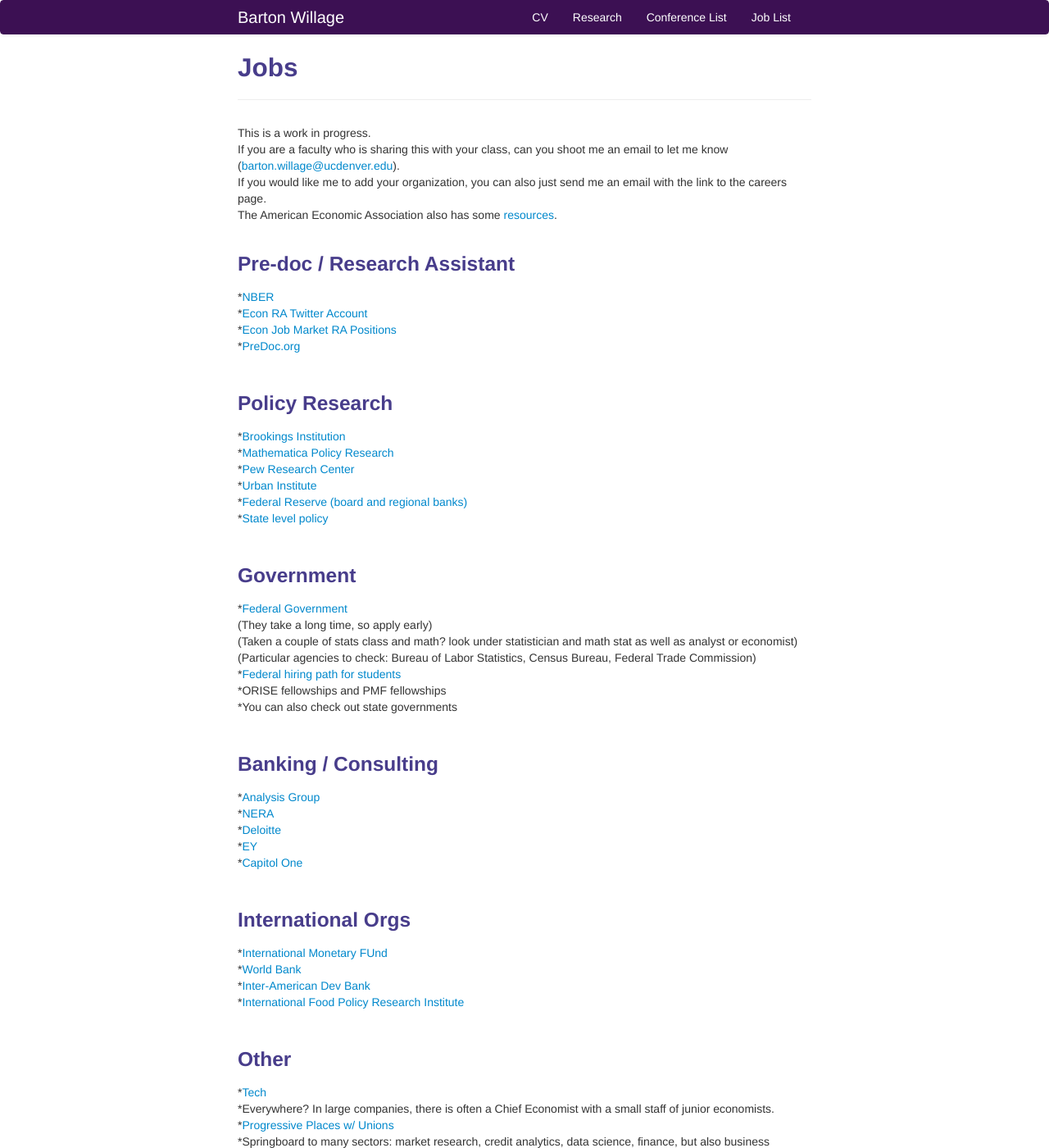
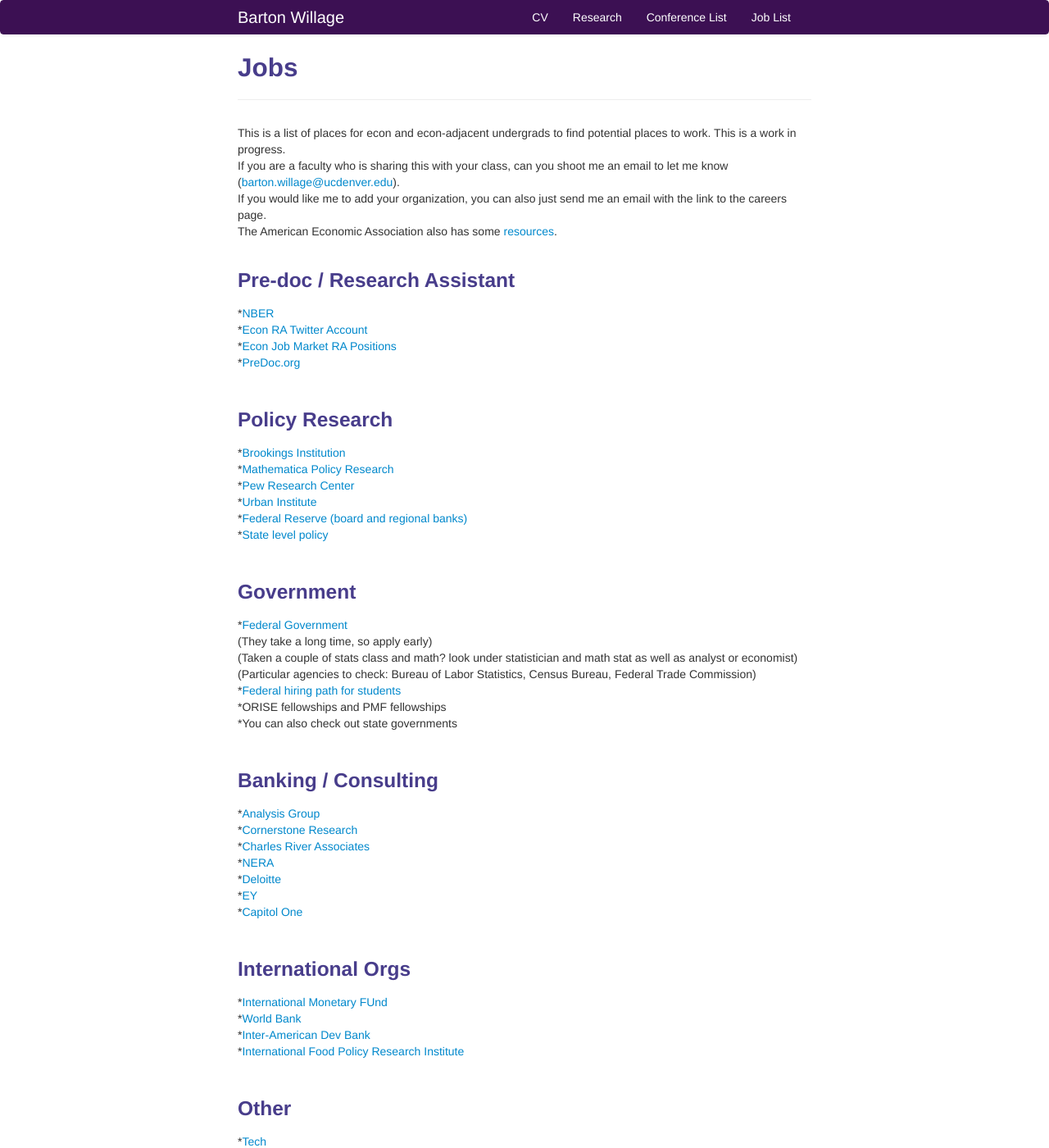
Before and after one commit to bjwillage/bjwillage.github.io, a Jekyll site: the page built from pages/Jobs.md, in a window 1280 px wide and 1400 px high. Shown: the whole window at 82% size. Built offline with Jekyll 4.4.1, drawn with Linux system fonts in a browser that asks for light colours.

Commit message:
Update Jobs.md

```diff
--- a/pages/Jobs.md
+++ b/pages/Jobs.md
@@ -4,7 +4,7 @@ title: Jobs
 description: Job Resource of Undergrads
 ---
 
-This is a work in progress. <br>
+This is a list of places for econ and econ-adjacent undergrads to find potential places to work. This is a work in progress. <br>
 If you are a faculty who is sharing this with your class, can you shoot me an email to let me know ([barton.willage@ucdenver.edu](barton.willage@ucdenver.edu)). <br>
 If you would like me to add your organization, you can also just send me an email with the link to the careers page.<br>
 The American Economic Association also has some [resources](https://www.aeaweb.org/resources/students/careers/govt-not-for-profit).  <br><br>
@@ -41,6 +41,8 @@ The American Economic Association also has some [resources](https://www.aeaweb.o
 
 ### Banking / Consulting
 *[Analysis Group](https://www.analysisgroup.com/careers/)<br>
+*[Cornerstone Research](https://www.cornerstone.com/careers/)<br>
+*[Charles River Associates](https://www.crai.com/careers/jobs/)<br>
 *[NERA](https://www.nera.com/careers.html)<br>
 *[Deloitte](https://www2.deloitte.com/us/en/pages/careers/topics/careers.html)<br>
 *[EY](https://www.ey.com/en_us/careers)<br>
```
